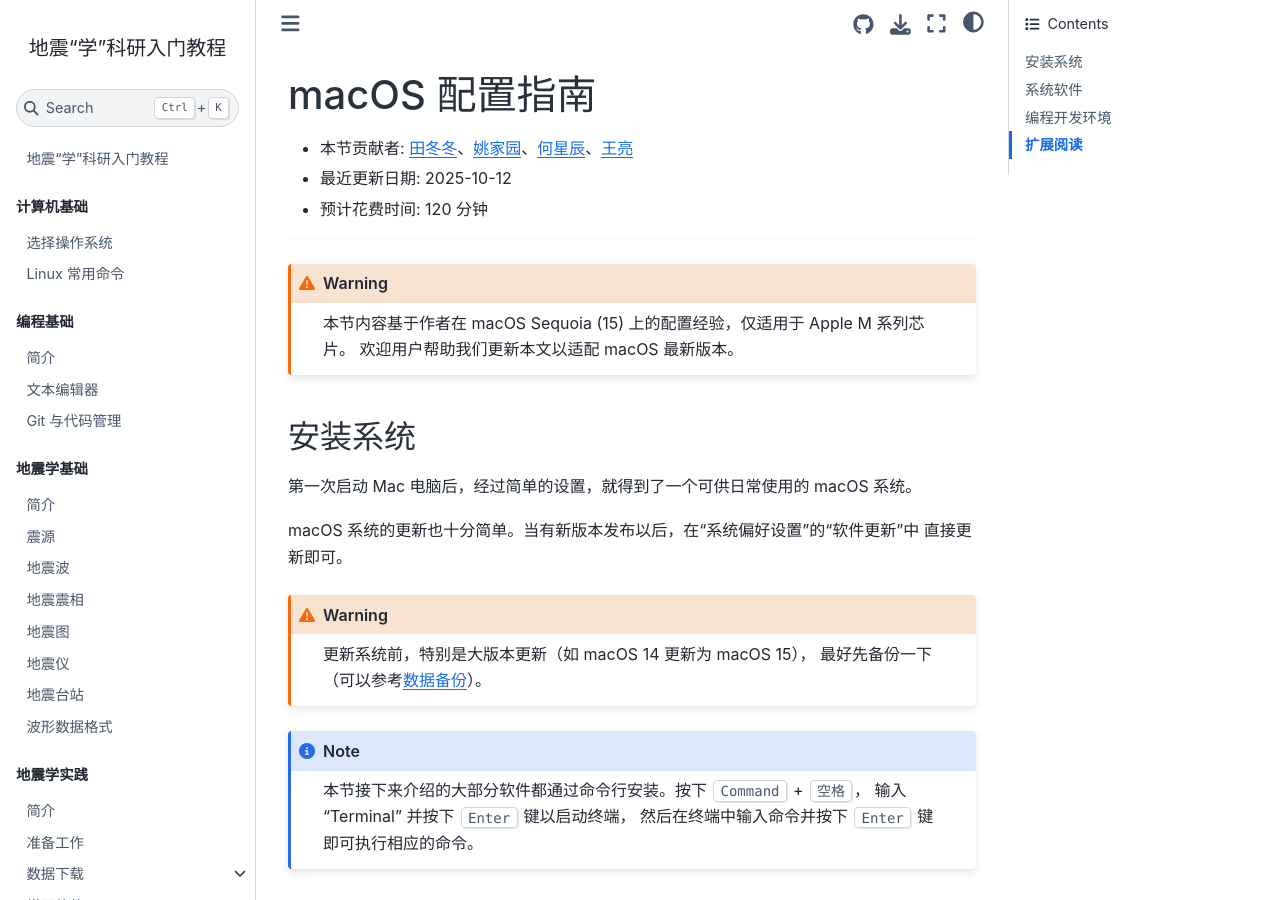
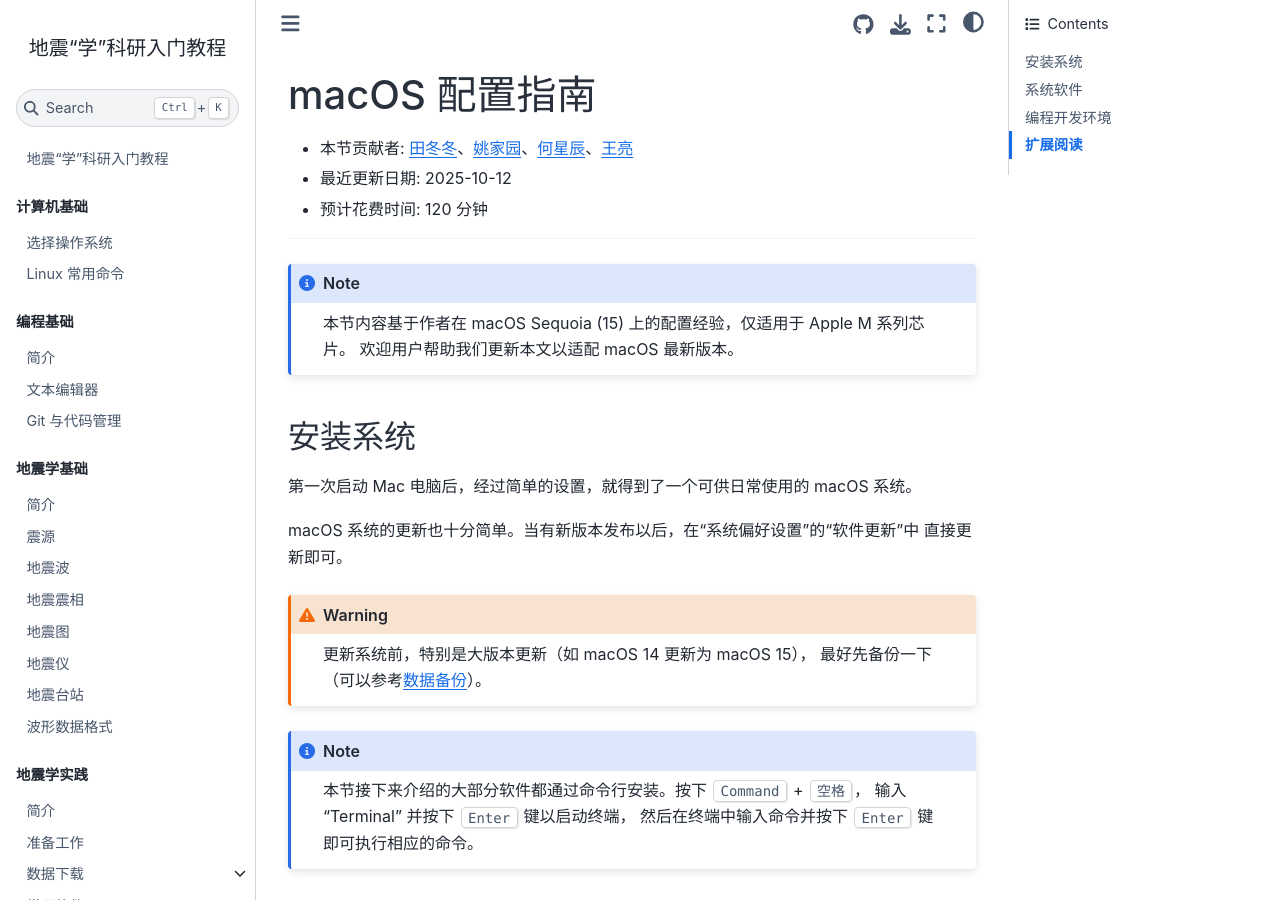
Before and after one commit to seismo-learn/seismology101, a Jupyter Book: the page built from source/computer/macos-setup.md, in a window 1280 px wide and 900 px high. Built offline with Jupyter Book 1.0.4 settings and Sphinx 7.4.7 and the Sphinx Book theme 1.1.4, drawn with Linux system fonts in a browser that asks for light colours; pages that are not in the unit, such as notebooks, are missing from menus.

Commit message:
Update source/computer/macos-setup.md
Co-authored-by: Dongdong Tian <seisman.info@gmail.com>

```diff
--- a/source/computer/macos-setup.md
+++ b/source/computer/macos-setup.md
@@ -6,7 +6,7 @@
 
 ---
 
-:::{warning}
+:::{note}
 本节内容基于作者在 macOS Sequoia (15) 上的配置经验，仅适用于 Apple M 系列芯片。
 欢迎用户帮助我们更新本文以适配 macOS 最新版本。
 :::
```
